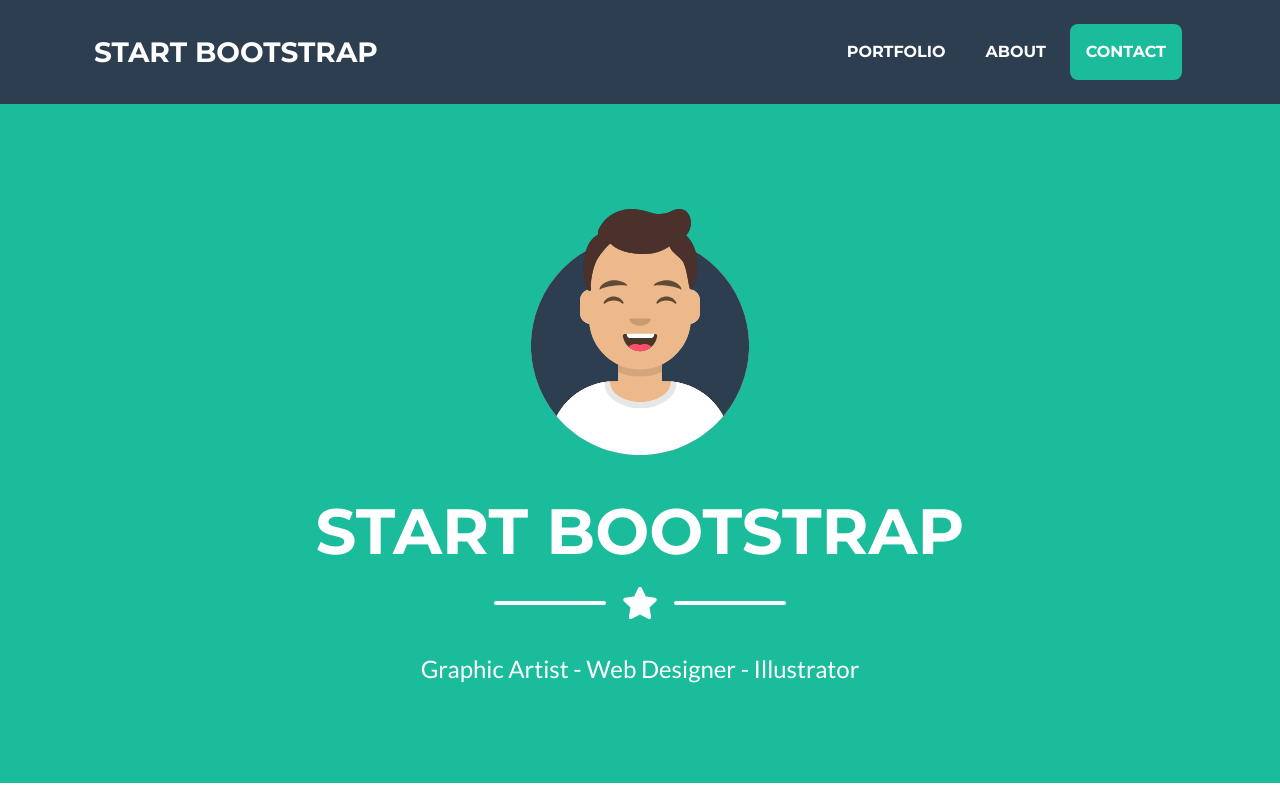
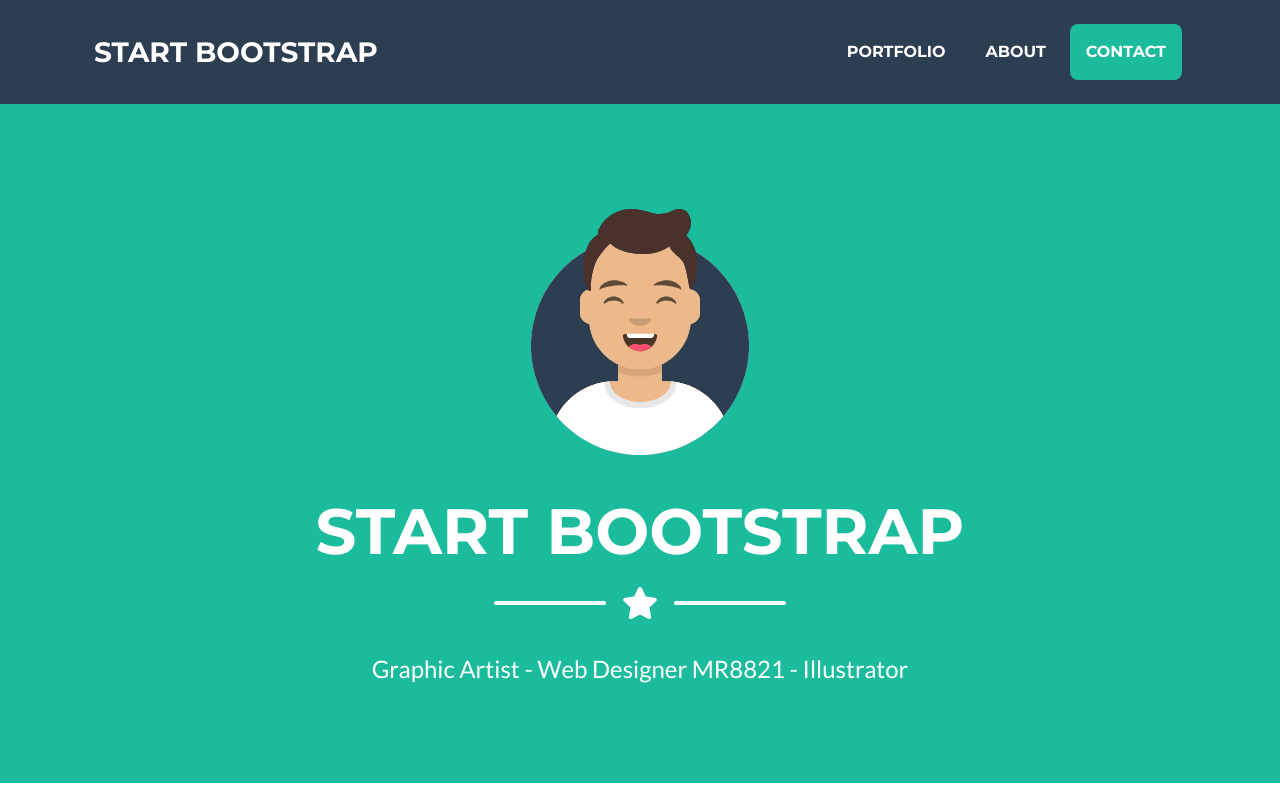
Before and after one commit to Mr88211997/project8821, a plain HTML site: page index.html in a window 1280 px wide. Shown: the top 800 px of the page. Drawn offline with nearby package versions, Linux system fonts and the light colour scheme.

Commit message:
Update index.html

```diff
--- a/index.html
+++ b/index.html
@@ -48,7 +48,7 @@
                     <div class="divider-custom-line"></div>
                 </div>
                 <!-- Masthead Subheading-->
-                <p class="masthead-subheading font-weight-light mb-0">Graphic Artist - Web Designer - Illustrator</p>
+                <p class="masthead-subheading font-weight-light mb-0">Graphic Artist - Web Designer MR8821 - Illustrator</p>
             </div>
         </header>
         <!-- Portfolio Section-->
```
